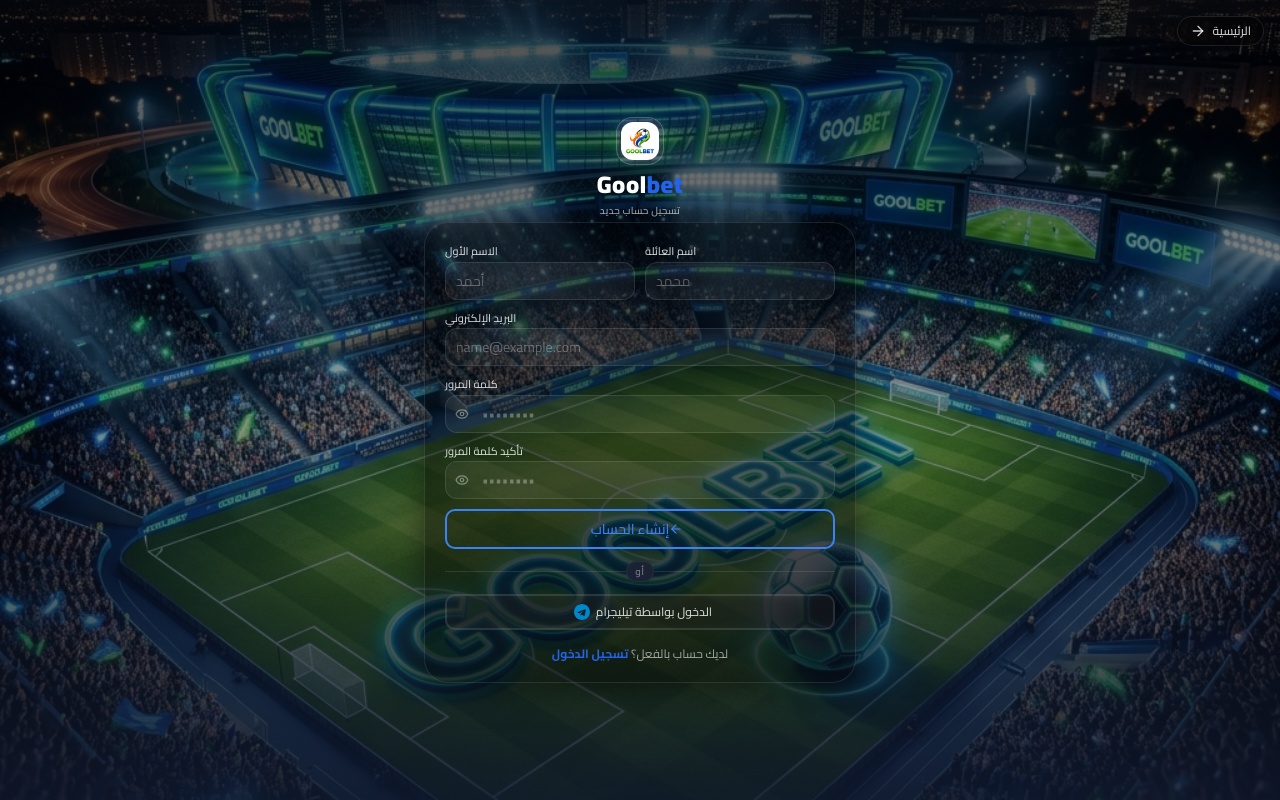
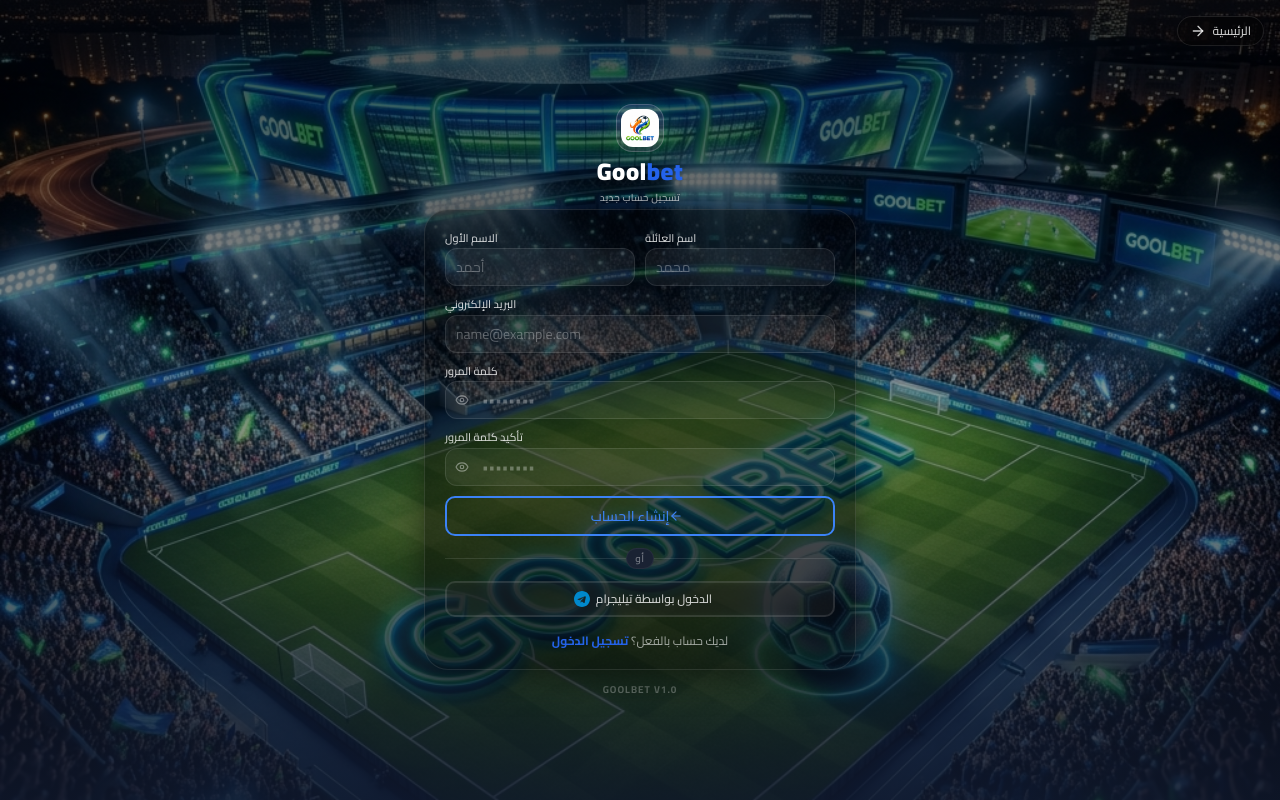
Before and after one commit to tahakhatip2-tech/fotbol, a React (Vite) app in the folder frontend/: page /register in a window 1280 px wide. Built offline with nearby package versions, Linux system fonts and the light colour scheme; no server answers.

Commit message:
feat: add app version text below auth modals

```diff
--- a/frontend/src/pages/LoginPage.tsx
+++ b/frontend/src/pages/LoginPage.tsx
@@ -212,6 +212,11 @@
             ليس لديك حساب؟ <Link to="/register" className="font-bold text-primary hover:text-white transition-all">إنشاء حساب</Link>
           </p>
         </div>
+
+        {/* Version Info */}
+        <div className="text-center mt-2 sm:mt-3 flex-shrink-0">
+          <p className="text-[9px] sm:text-[10px] text-white/30 font-bold tracking-widest uppercase font-sans">Goolbet v1.0</p>
+        </div>
       </div>
     </div>
   );
--- a/frontend/src/pages/RegisterPage.tsx
+++ b/frontend/src/pages/RegisterPage.tsx
@@ -231,6 +231,11 @@
             لديك حساب بالفعل؟ <Link to="/login" className="font-bold text-primary hover:text-white transition-all">تسجيل الدخول</Link>
           </p>
         </div>
+
+        {/* Version Info */}
+        <div className="text-center mt-2 sm:mt-3 flex-shrink-0">
+          <p className="text-[9px] sm:text-[10px] text-white/30 font-bold tracking-widest uppercase font-sans">Goolbet v1.0</p>
+        </div>
       </div>
     </div>
   );
```
